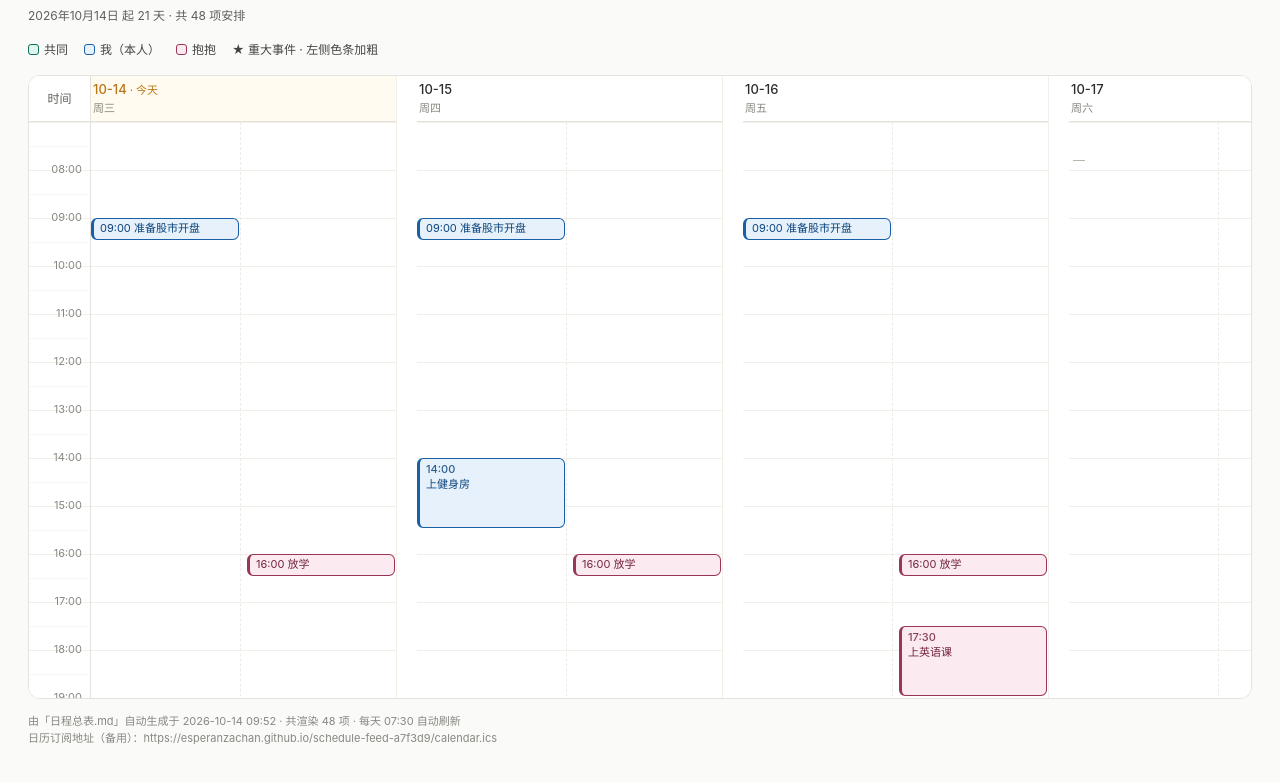
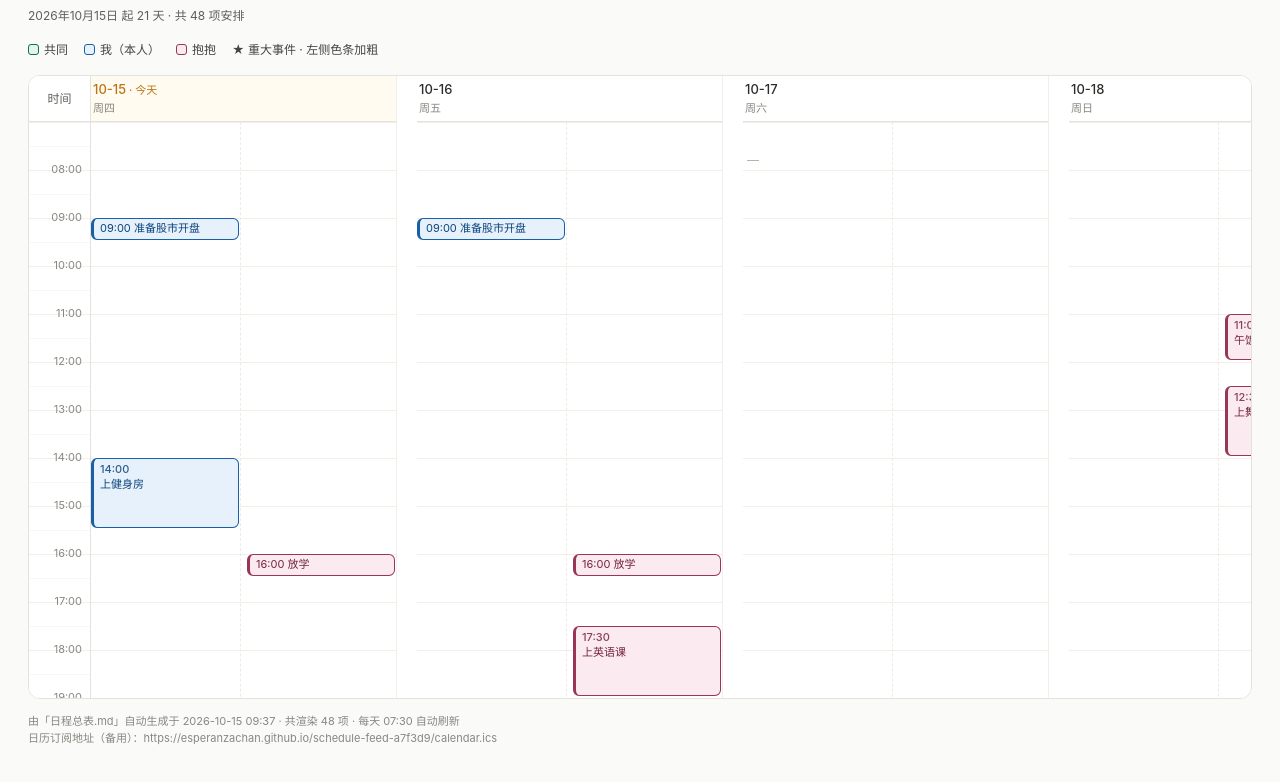
Before and after one commit to Esperanzachan/schedule-feed-a7f3d9, a plain HTML site: page index.html in a window 1280 px wide. Shown: the part 52-834 px from the top of the page. Drawn offline with Linux system fonts and the light colour scheme.

Commit message:
更新 index.html（2026-10-15 01:38 UTC）

```diff
--- a/index.html
+++ b/index.html
@@ -2,7 +2,7 @@
 <html lang="zh-CN">
 <head>
 <meta charset="utf-8">
-<title>日程视图 · 10/14 起 21 天</title>
+<title>日程视图 · 10/15 起 21 天</title>
 <style>
 *{box-sizing:border-box}
 body{margin:0;padding:24px 28px 40px;background:#FAFAF8;color:#2C2C2A;
@@ -66,7 +66,7 @@ h1{font-size:19px;font-weight:500;margin:0 0 4px}
 </head>
 <body>
 <h1>日程视图</h1>
-<div class="sub">2026年10月14日 起 21 天 · 共 48 项安排</div>
+<div class="sub">2026年10月15日 起 21 天 · 共 48 项安排</div>
 <div class="legend">
   <span><i style="background:#E1F5EE;border-color:#0F6E56"></i>共同</span>
   <span><i style="background:#E6F1FB;border-color:#185FA5"></i>我（本人）</span>
@@ -122,30 +122,7 @@ h1{font-size:19px;font-weight:500;margin:0 0 4px}
   <div class="tl-line" style="top:720px"></div>
 </div></div>
 <div class="day today">
-<div class="day-head"><div class="d">10-14<span style="font-size:11px;color:#BA7517"> · 今天</span></div><div class="w">周三</div></div>
-<div class="day-body">
-  <div class="hour" style="top:0px"></div>
-  <div class="hour" style="top:48px"></div>
-  <div class="hour" style="top:96px"></div>
-  <div class="hour" style="top:144px"></div>
-  <div class="hour" style="top:192px"></div>
-  <div class="hour" style="top:240px"></div>
-  <div class="hour" style="top:288px"></div>
-  <div class="hour" style="top:336px"></div>
-  <div class="hour" style="top:384px"></div>
-  <div class="hour" style="top:432px"></div>
-  <div class="hour" style="top:480px"></div>
-  <div class="hour" style="top:528px"></div>
-  <div class="hour" style="top:576px"></div>
-  <div class="hour" style="top:624px"></div>
-  <div class="hour" style="top:672px"></div>
-  <div class="lane" style="left:0px"></div>
-  <div class="lane last" style="left:156px"></div>
-  <div class="ev personal compact" style="top:96.0px;height:22.0px;left:0.0px;width:148.0px;background:#E6F1FB;border-color:#185FA5;color:#0C447C"><span class="n">09:00 准备股市开盘</span></div>
-  <div class="ev personal compact" style="top:432.0px;height:22.0px;left:156.0px;width:148.0px;background:#FBEAF0;border-color:#993556;color:#72243E"><span class="n">16:00 放学</span></div>
-</div></div>
-<div class="day">
-<div class="day-head"><div class="d">10-15</div><div class="w">周四</div></div>
+<div class="day-head"><div class="d">10-15<span style="font-size:11px;color:#BA7517"> · 今天</span></div><div class="w">周四</div></div>
 <div class="day-body">
   <div class="hour" style="top:0px"></div>
   <div class="hour" style="top:48px"></div>
@@ -613,6 +590,29 @@ h1{font-size:19px;font-weight:500;margin:0 0 4px}
   <div class="ev personal compact" style="top:432.0px;height:22.0px;left:156.0px;width:148.0px;background:#FBEAF0;border-color:#993556;color:#72243E"><span class="n">16:00 放学</span></div>
   <div class="ev personal" style="top:504.0px;height:70.0px;left:156.0px;width:148.0px;background:#FBEAF0;border-color:#993556;color:#72243E"><span class="t">17:30</span><span class="n">上英语课</span></div>
 </div></div>
+<div class="day">
+<div class="day-head"><div class="d">11-04</div><div class="w">周三</div></div>
+<div class="day-body">
+  <div class="hour" style="top:0px"></div>
+  <div class="hour" style="top:48px"></div>
+  <div class="hour" style="top:96px"></div>
+  <div class="hour" style="top:144px"></div>
+  <div class="hour" style="top:192px"></div>
+  <div class="hour" style="top:240px"></div>
+  <div class="hour" style="top:288px"></div>
+  <div class="hour" style="top:336px"></div>
+  <div class="hour" style="top:384px"></div>
+  <div class="hour" style="top:432px"></div>
+  <div class="hour" style="top:480px"></div>
+  <div class="hour" style="top:528px"></div>
+  <div class="hour" style="top:576px"></div>
+  <div class="hour" style="top:624px"></div>
+  <div class="hour" style="top:672px"></div>
+  <div class="lane" style="left:0px"></div>
+  <div class="lane last" style="left:156px"></div>
+  <div class="ev personal compact" style="top:96.0px;height:22.0px;left:0.0px;width:148.0px;background:#E6F1FB;border-color:#185FA5;color:#0C447C"><span class="n">09:00 准备股市开盘</span></div>
+  <div class="ev personal compact" style="top:432.0px;height:22.0px;left:156.0px;width:148.0px;background:#FBEAF0;border-color:#993556;color:#72243E"><span class="n">16:00 放学</span></div>
 </div></div>
-<div class="foot">由「日程总表.md」自动生成于 2026-10-14 09:52 · 共渲染 48 项 · 每天 07:30 自动刷新<br>日历订阅地址（备用）：https://esperanzachan.github.io/schedule-feed-a7f3d9/calendar.ics</div>
+</div></div>
+<div class="foot">由「日程总表.md」自动生成于 2026-10-15 09:37 · 共渲染 48 项 · 每天 07:30 自动刷新<br>日历订阅地址（备用）：https://esperanzachan.github.io/schedule-feed-a7f3d9/calendar.ics</div>
 </body></html>
```
